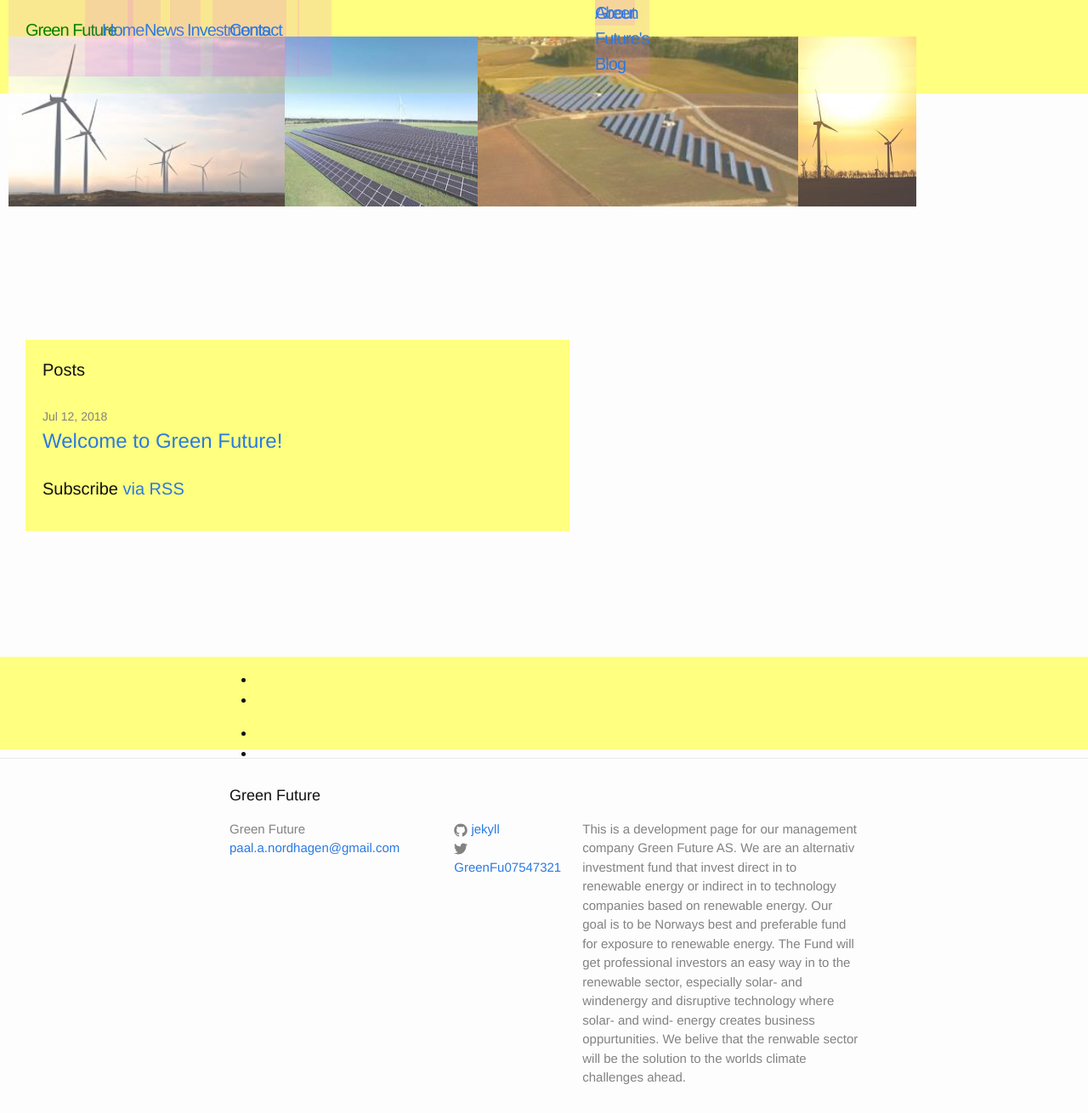
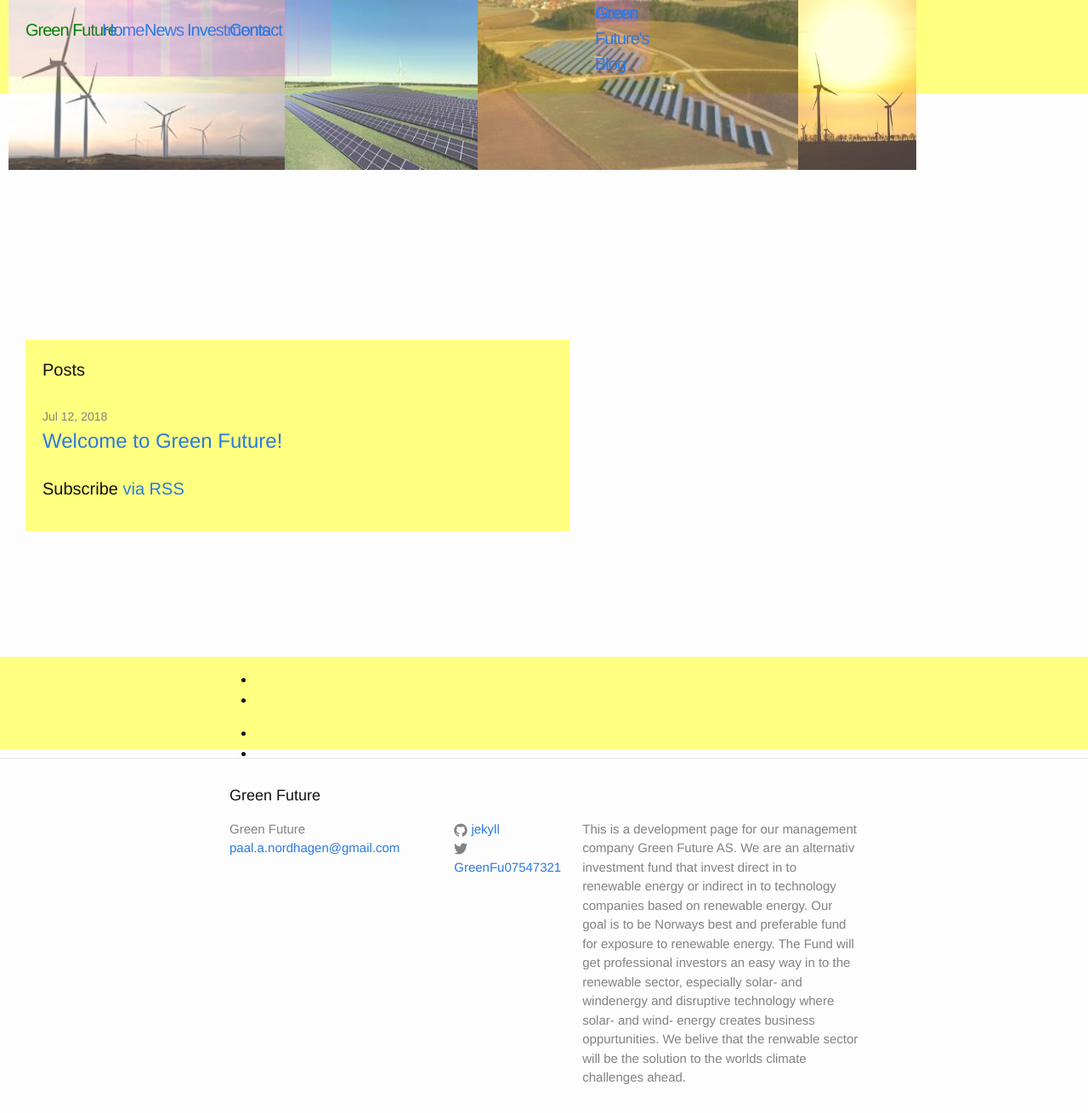
Before and after one commit to Paal-August/Paal-August.github.io, a Jekyll site: the page built from index.html, in a window 1280 px wide and 1310 px high. Shown: the whole window at 85% size. Built offline with Jekyll 4.4.1, drawn with Linux system fonts in a browser that asks for light colours.

Commit message:
Update _layout.scss

```diff
--- a/_sass/_layout.scss
+++ b/_sass/_layout.scss
@@ -17,7 +17,7 @@
   width:100%;
   height:200px;
   position:absolute;
-  top:43px;
+  top:0px;
   left:10px;
   background-color:transparent; /*#72DF2A;*/
  /* background-position:bottom;
```
